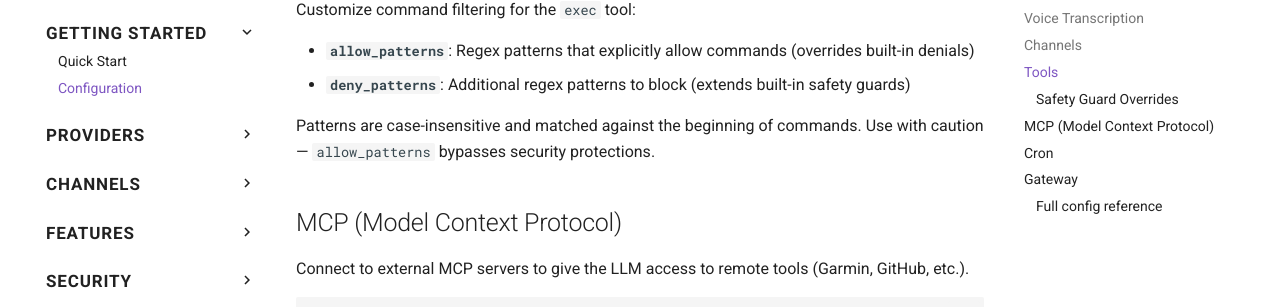
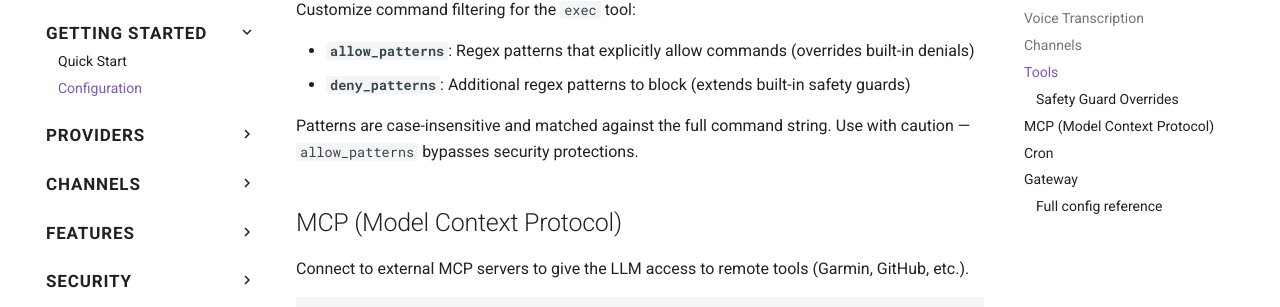
Before and after one commit to crystal-autobot/autobot, an MkDocs documentation site: the page built from docs/configuration.md, in a window 1280 px wide and 900 px high, scrolled down 2542 px. Shown: the part 144-451 px from the top of the window. Built offline with MkDocs 1.6.1 and Material for MkDocs 9.7.7, drawn with Linux system fonts in a browser that asks for light colours; comment, search, counter and statistics services are not loaded.

Commit message:
refactor: improve docs and readability

```diff
--- a/docs/configuration.md
+++ b/docs/configuration.md
@@ -115,7 +115,7 @@ Customize command filtering for the `exec` tool:
 - **`allow_patterns`**: Regex patterns that explicitly allow commands (overrides built-in denials)
 - **`deny_patterns`**: Additional regex patterns to block (extends built-in safety guards)
 
-Patterns are case-insensitive and matched against the beginning of commands. Use with caution — `allow_patterns` bypasses security protections.
+Patterns are case-insensitive and matched against the full command string. Use with caution — `allow_patterns` bypasses security protections.
 
 ## MCP (Model Context Protocol)
 
```
Also changed, not shown: 2 other files.
